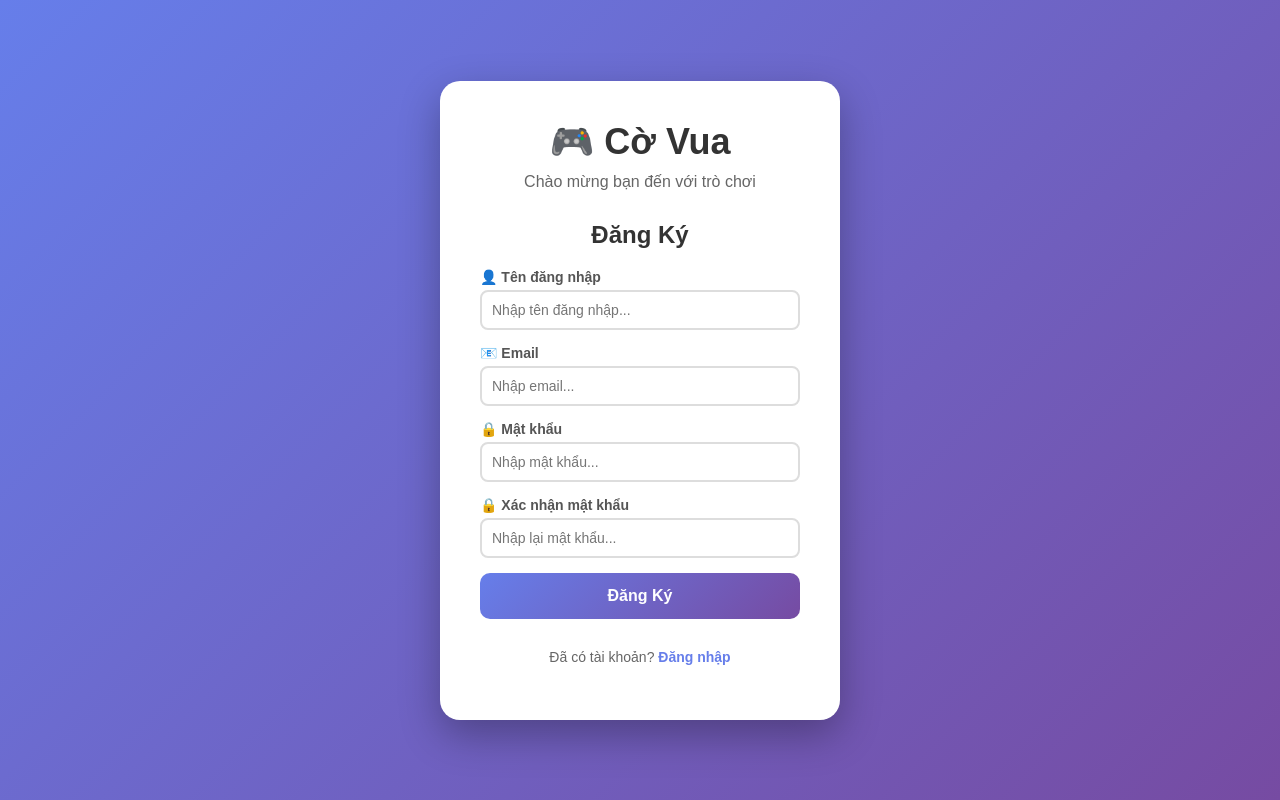
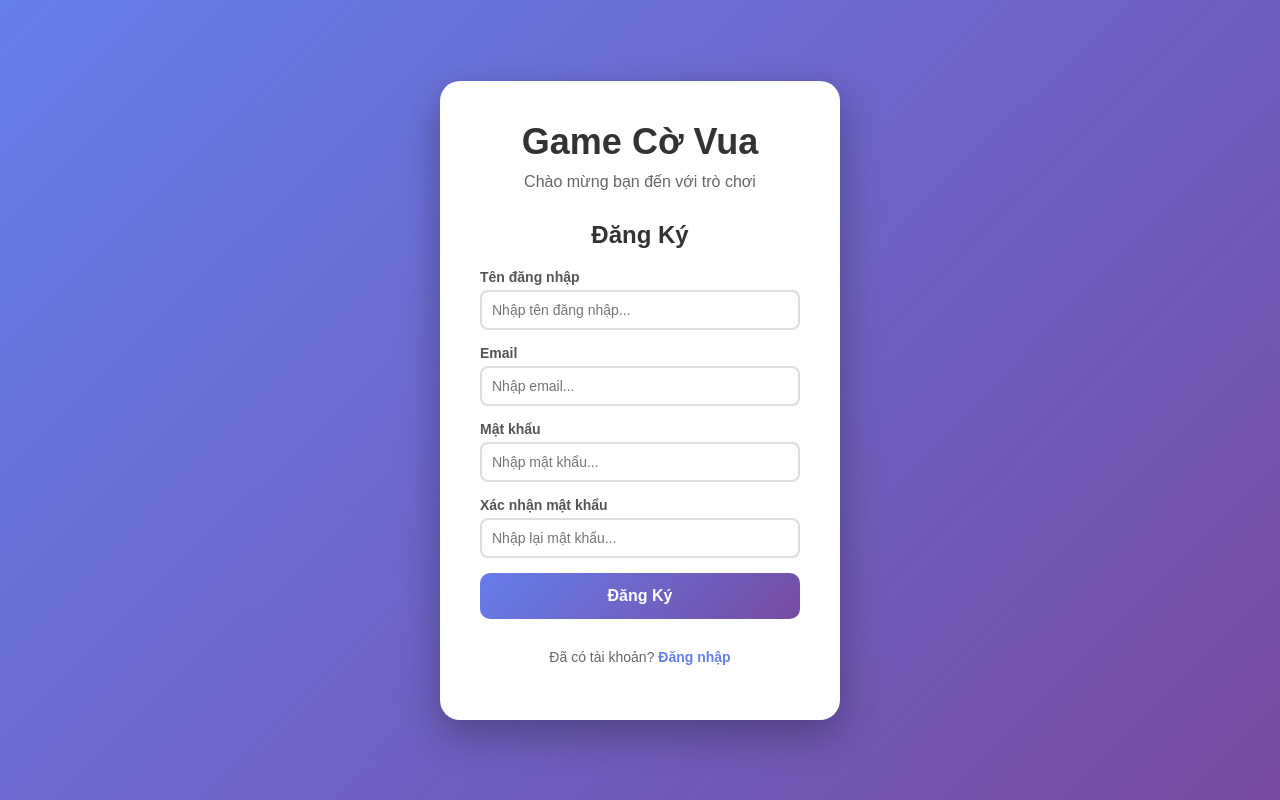
Before and after one commit to s1mpnood/chess-online, a website: page FE/index.html in a window 1280 px wide. Both pictures are taken after a click on the link "Đăng ký ngay". Drawn offline with nearby package versions, Linux system fonts and the light colour scheme.

Commit message:
Update index.html

```diff
--- a/FE/index.html
+++ b/FE/index.html
@@ -13,7 +13,7 @@
         <!-- Auth Panel (Login/Register) -->
         <div class="auth-panel" id="authPanel">
             <div class="auth-header">
-                <h1>🎮 Cờ Vua</h1>
+                <h1>Game Cờ Vua</h1>
                 <p>Chào mừng bạn đến với trò chơi</p>
             </div>
 
@@ -34,26 +34,26 @@
                     <a href="#" onclick="showRegister(); return false;">Đăng ký ngay</a>
                 </p>
                 <div class="divider">hoặc</div>
-                <button class="btn-guest" onclick="playAsGuest()">🎮 Chơi Không Cần Đăng Nhập</button>
+                <button class="btn-guest" onclick="playAsGuest()"> Chơi Không Cần Đăng Nhập</button>
             </div>
 
             <!-- Register Form -->
             <div class="auth-form" id="registerForm" style="display:none;">
                 <h2>Đăng Ký</h2>
                 <div class="form-group">
-                    <label>👤 Tên đăng nhập</label>
+                    <label> Tên đăng nhập</label>
                     <input type="text" id="registerUsername" placeholder="Nhập tên đăng nhập...">
                 </div>
                 <div class="form-group">
-                    <label>📧 Email</label>
+                    <label> Email</label>
                     <input type="email" id="registerEmail" placeholder="Nhập email...">
                 </div>
                 <div class="form-group">
-                    <label>🔒 Mật khẩu</label>
+                    <label> Mật khẩu</label>
                     <input type="password" id="registerPassword" placeholder="Nhập mật khẩu...">
                 </div>
                 <div class="form-group">
-                    <label>🔒 Xác nhận mật khẩu</label>
+                    <label> Xác nhận mật khẩu</label>
                     <input type="password" id="registerConfirmPassword" placeholder="Nhập lại mật khẩu...">
                 </div>
                 <button class="btn-primary" onclick="handleRegister()">Đăng Ký</button>
@@ -73,7 +73,7 @@
                 <button class="btn-logout" onclick="logout()">Đăng xuất</button>
                 <button class="btn-ranking" onclick="showRanking()">🏆 Xếp Hạng</button>
             </div>
-            <h1>🎮 Cờ Vua</h1>
+            <h1> Cờ Vua</h1>
             <p>Chọn chế độ chơi</p>
             <div class="mode-buttons">
                 <button class="mode-btn" onclick="selectMode('local')">
```
